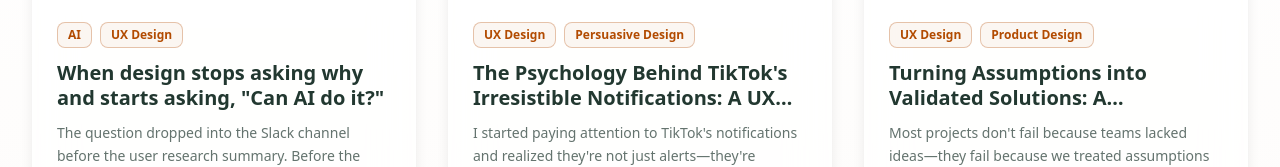
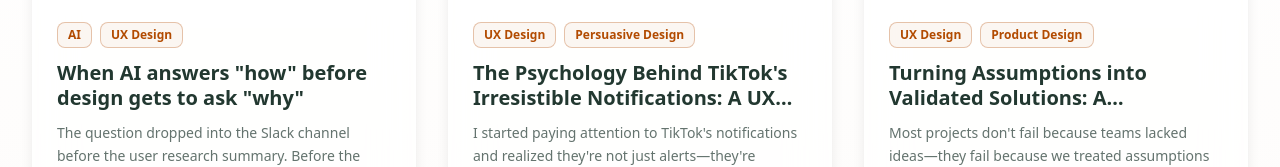
Before and after one commit to ehsangazar/zarabani, a React (Vite) app: page /blog in a window 1280 px wide. Shown: the part 753-920 px from the top of the page. Built offline with nearby package versions, Linux system fonts and the light colour scheme.

Commit message:
Update blog post title for clarity: Change the title of "When design stops asking why and starts asking, 'Can AI do it?'" to "When AI answers 'how' before design gets to ask 'why'" to better reflect the content's focus on AI's role in design decision-making.

```diff
--- a/src/pages/blog/posts/WhenDesignStopsAskingWhy.tsx
+++ b/src/pages/blog/posts/WhenDesignStopsAskingWhy.tsx
@@ -4,7 +4,7 @@ import type { BlogPostComponent } from './TurningAssumptionsIntoValidatedSolutio
 export const WhenDesignStopsAskingWhy: BlogPostComponent = {
   metadata: {
     slug: 'when-design-stops-asking-why',
-    title: 'When design stops asking why and starts asking, "Can AI do it?"',
+    title: 'When AI answers "how" before design gets to ask "why"',
     excerpt: 'The question dropped into the Slack channel before the user research summary. Before the problem was clearly defined. Your product manager already generated three interface options in ChatGPT—now they\'re asking which one to build. Not whether to build. Not why. Which. And when you slow the conversation down to ask those questions, strategic thinking starts to read as bottleneck behaviour.',
     author: 'Zara Bani',
     date: '2026-01-31',
```
